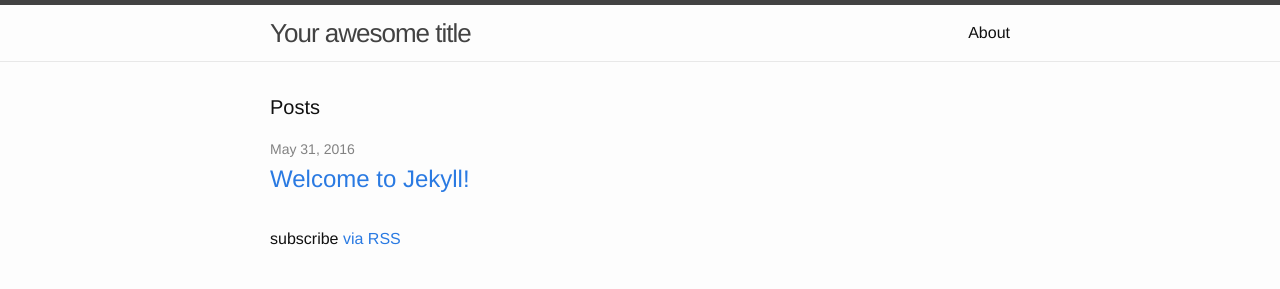
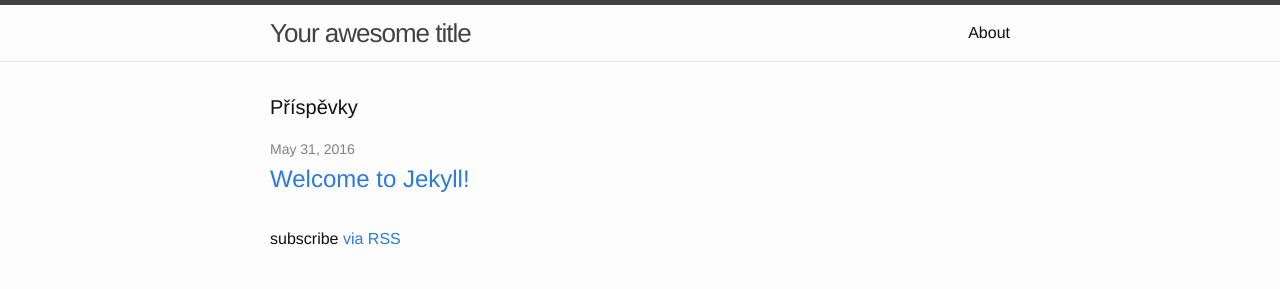
Before and after one commit to shm1ck/my-first-repo.github.io, a Jekyll site: the page built from index.html, in a window 1280 px wide. Shown: the top 289 px of the page. Built offline with Jekyll 4.4.1, drawn with Linux system fonts in a browser that asks for light colours.

Commit message:
Update index.html

```diff
--- a/index.html
+++ b/index.html
@@ -4,7 +4,7 @@ layout: default
 
 <div class="home">
 
-  <h1 class="page-heading">Posts</h1>
+  <h1 class="page-heading">Příspěvky</h1>
 
   <ul class="post-list">
     {% for post in site.posts %}
```
